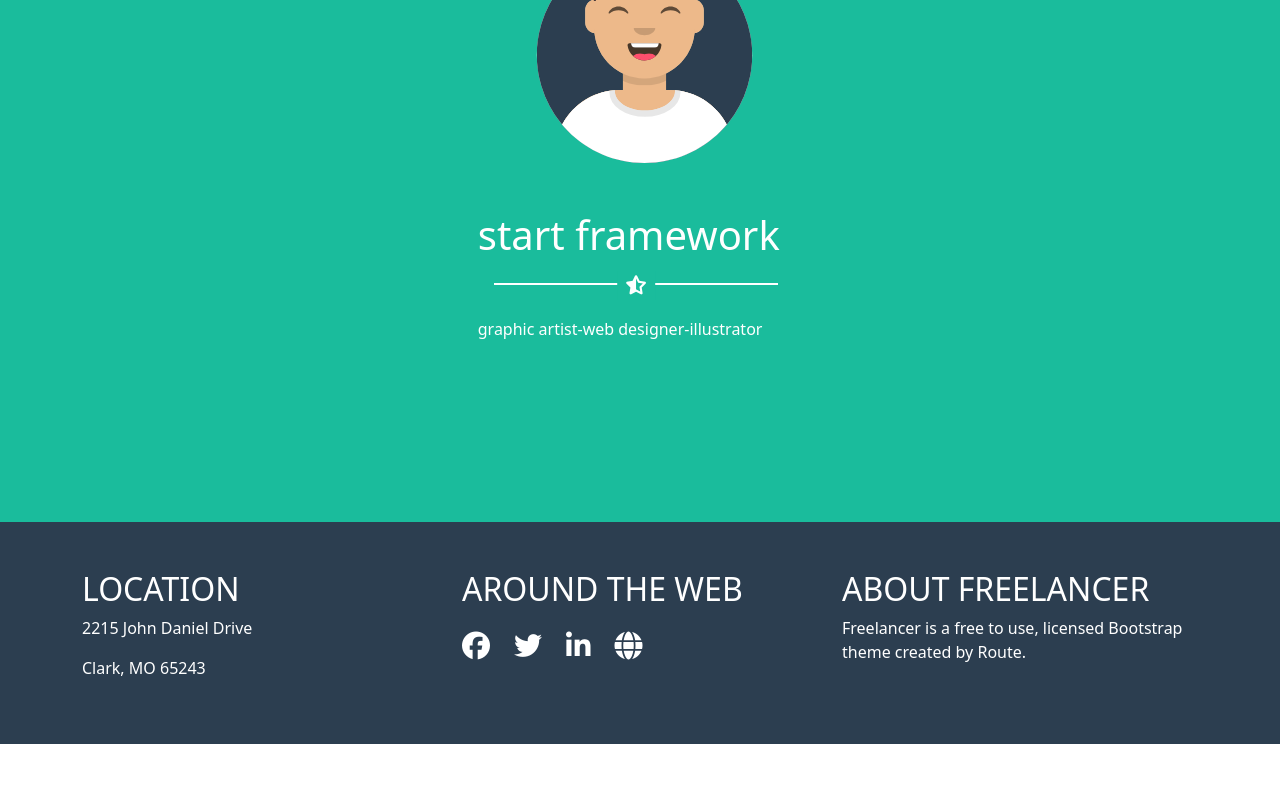
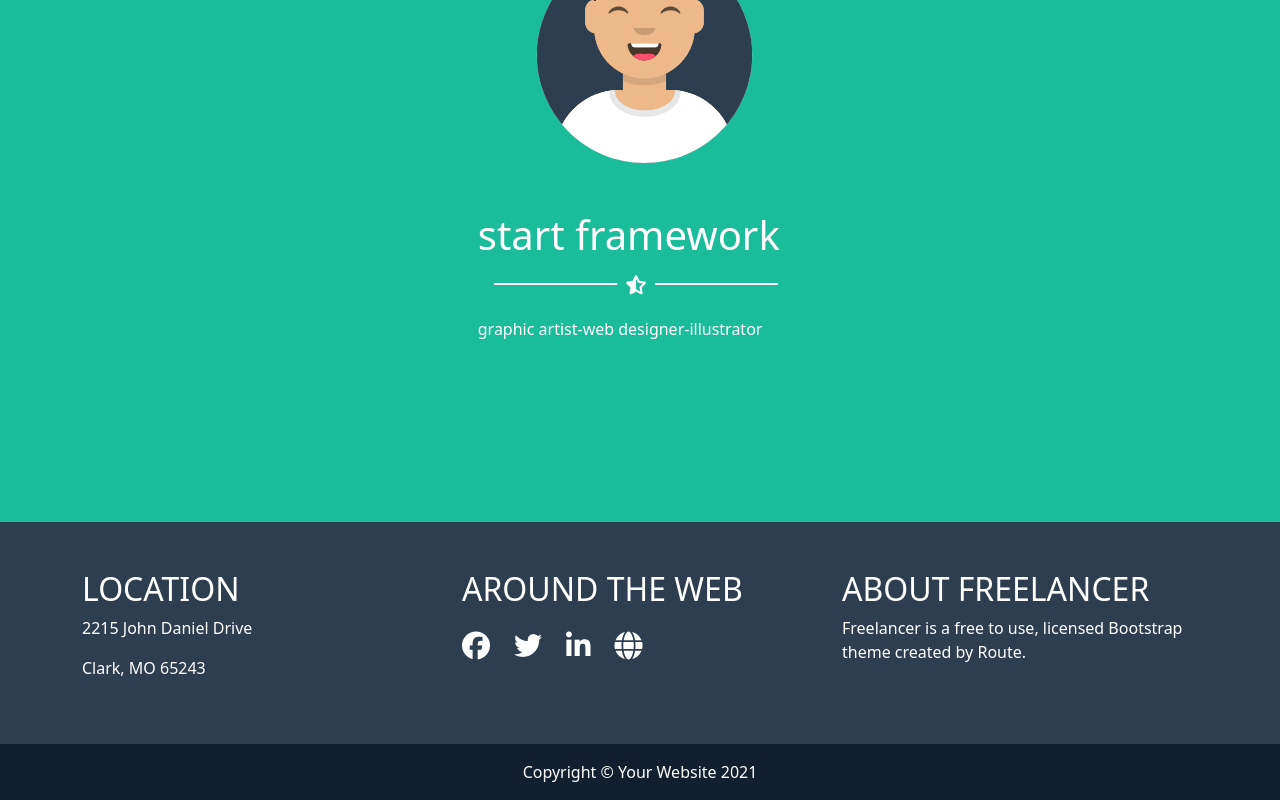
Before and after one commit to PeterFam92/angularProject, an Angular app: page /home in a window 1280 px wide. Shown: the part 278-1078 px from the top of the page. Built offline with nearby package versions, Linux system fonts and the light colour scheme.

Commit message:
Update footer.component.html

```diff
--- a/src/app/footer/footer.component.html
+++ b/src/app/footer/footer.component.html
@@ -44,6 +44,6 @@
   </div>
 </footer>
 <!-- Copyright Section -->
-<div class="text-center py-3">
+<div class="text-center py-3 copy">
   <span class="text-white">Copyright © Your Website 2021</span>
 </div>
```
